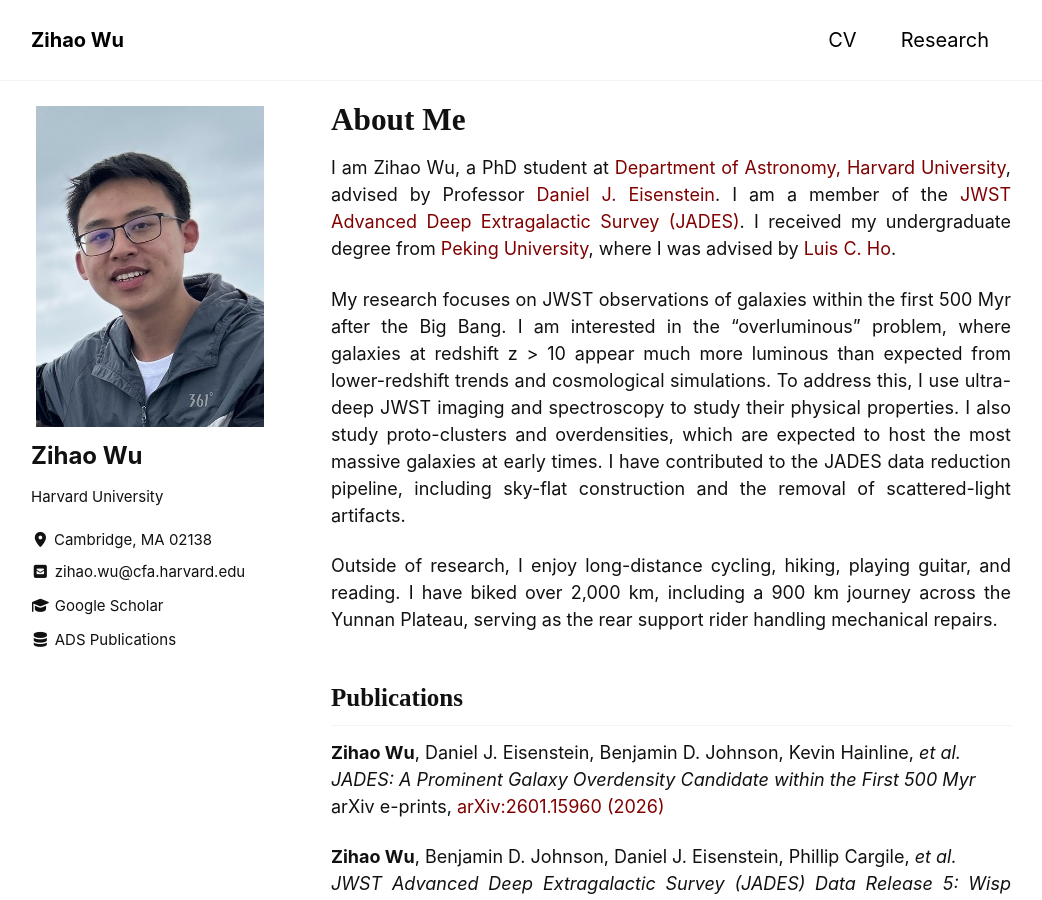
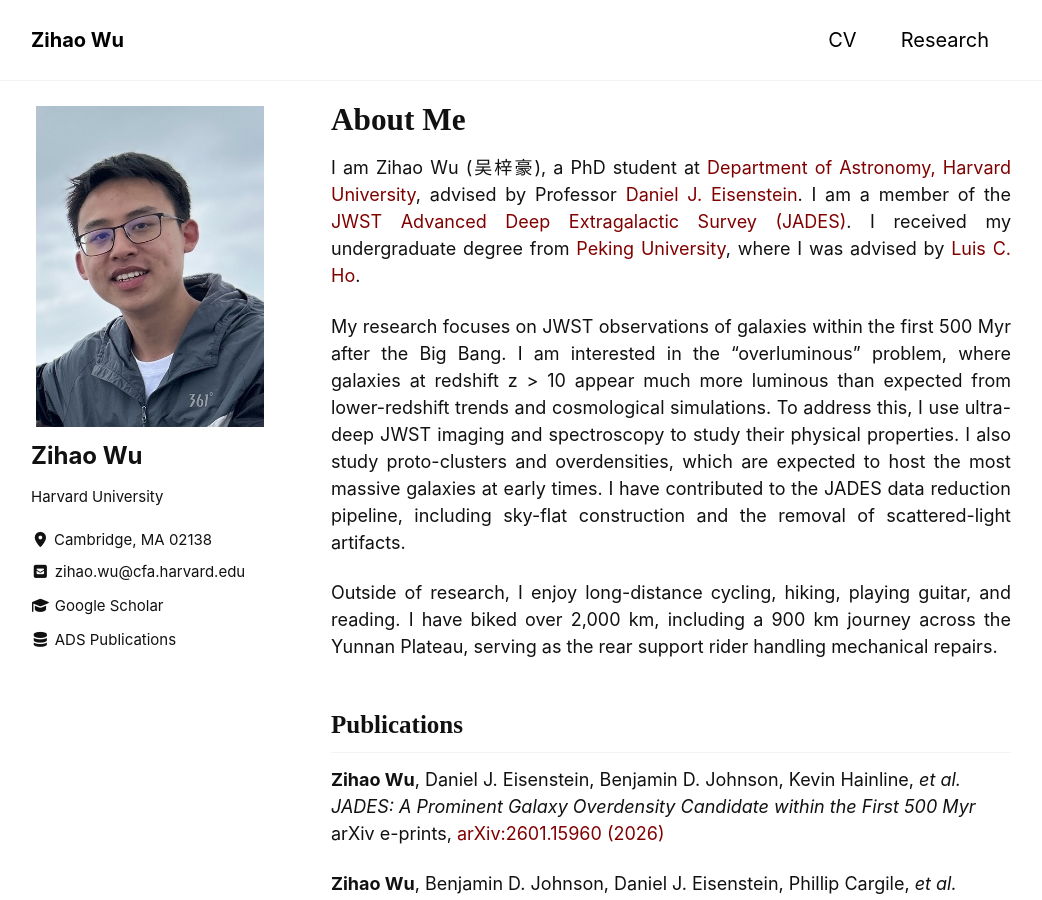
Before and after one commit to zihaowu-astro/zihaowu-astro.github.io, a Jekyll site: the page built from index.md, in a window 1280 px wide and 900 px high. Shown: the whole window, without its empty margins (119-1161 px from the left). Built offline with Jekyll 4.4.1, drawn with Linux system fonts in a browser that asks for light colours; cached includes are drawn as plain includes.

Commit message:
update name

```diff
--- a/index.md
+++ b/index.md
@@ -6,7 +6,7 @@
 
 <h1>About Me</h1>
 
-I am Zihao Wu, a PhD student at [Department of Astronomy, Harvard University](https://astronomy.fas.harvard.edu/), advised by Professor [Daniel J. Eisenstein](https://scholar.harvard.edu/deisenstein/). I am a member of the [JWST Advanced Deep Extragalactic Survey (JADES)](https://jades-survey.github.io/). I received my undergraduate degree from [Peking University](https://english.pku.edu.cn), where I was advised by [Luis C. Ho](http://kavli.pku.edu.cn/~lho/).
+I am Zihao Wu (吴梓豪), a PhD student at [Department of Astronomy, Harvard University](https://astronomy.fas.harvard.edu/), advised by Professor [Daniel J. Eisenstein](https://scholar.harvard.edu/deisenstein/). I am a member of the [JWST Advanced Deep Extragalactic Survey (JADES)](https://jades-survey.github.io/). I received my undergraduate degree from [Peking University](https://english.pku.edu.cn), where I was advised by [Luis C. Ho](http://kavli.pku.edu.cn/~lho/).
 
 My research focuses on JWST observations of galaxies within the first 500 Myr after the Big Bang. I am interested in the "overluminous" problem, where galaxies at redshift z > 10 appear much more luminous than expected from lower-redshift trends and cosmological simulations.  To address this, I use ultra-deep JWST imaging and spectroscopy to study their physical properties. I also study proto-clusters and overdensities, which are expected to host the most massive galaxies at early times. I have contributed to the JADES data reduction pipeline, including sky-flat construction and the removal of scattered-light artifacts.
 
```
